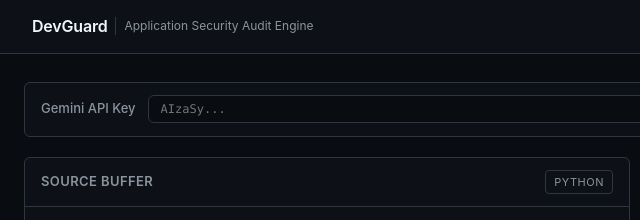
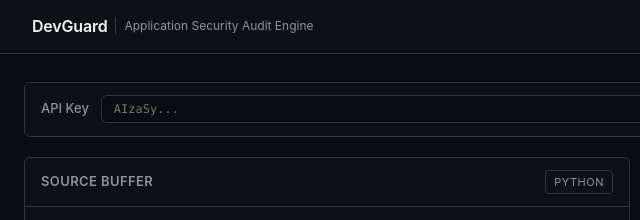
Before and after one commit to Nehalkamal7/DevGuard, a plain HTML site: page index.html in a window 1280 px wide. Shown: the top 220 px of the page, 0-640 px from the left. Drawn offline with Linux system fonts and the light colour scheme.

Commit message:
Update index.html

```diff
--- a/index.html
+++ b/index.html
@@ -305,7 +305,7 @@
 <main>
   <!-- Authentication Config Strip -->
   <div class="config-strip">
-    <label for="apiKey">Gemini API Key</label>
+    <label for="apiKey">API Key</label>
     <input type="password" id="apiKey" placeholder="AIzaSy...">
     <button id="saveKey">Store Key</button>
     <span id="keyLabel" style="font-size:12px; color:var(--text-muted);">Stored locally in browser session</span>
```
